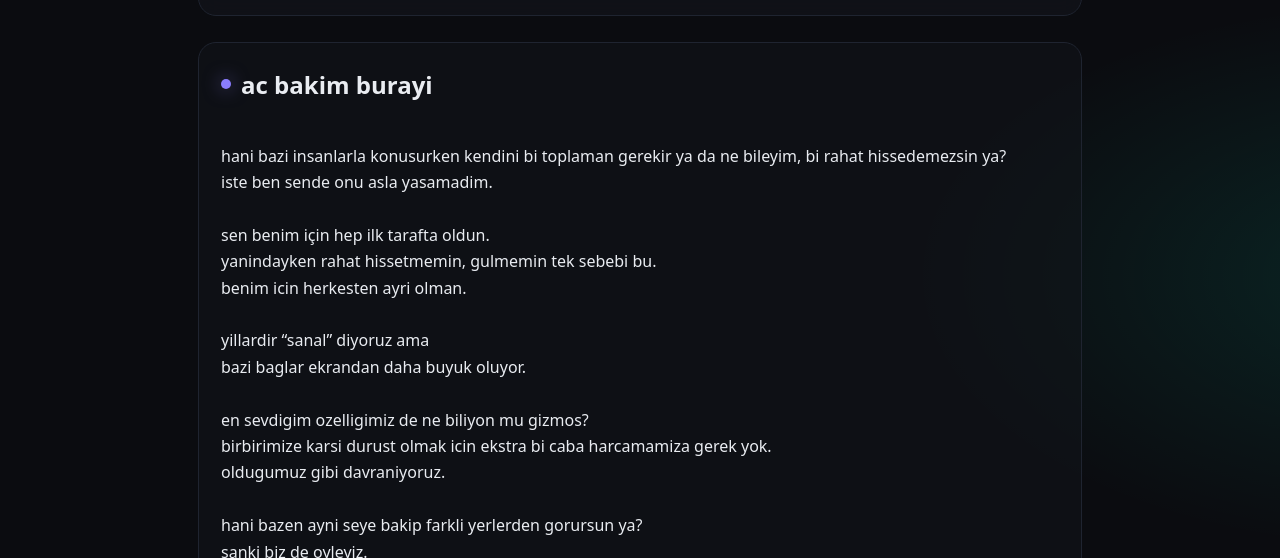
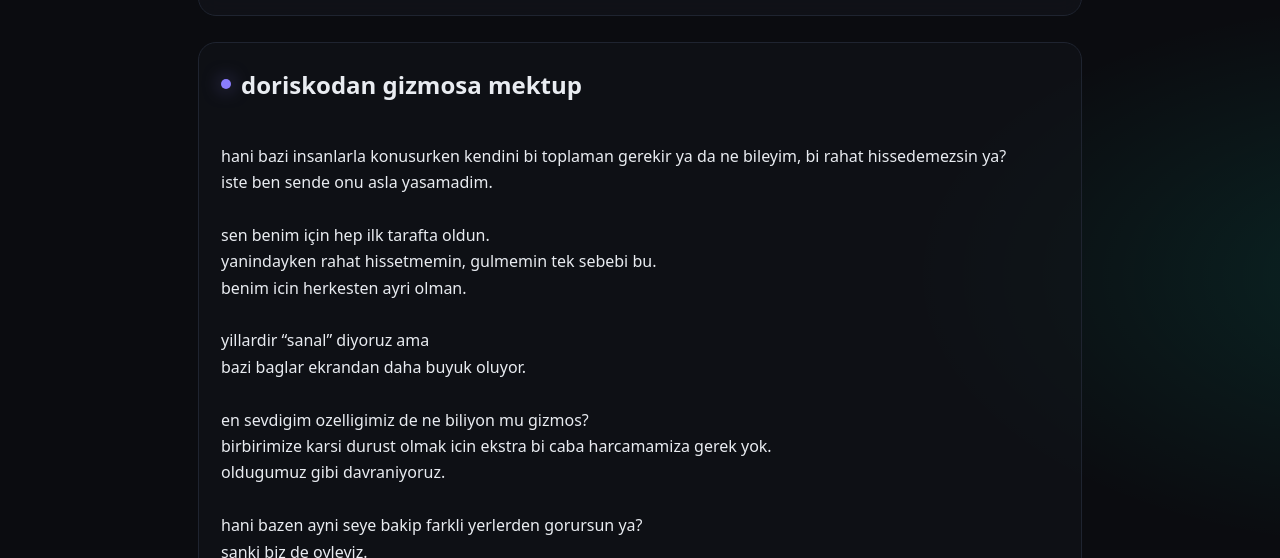
Before and after one commit to ahrisee/onlyforgizem, a plain HTML site: page index.html in a window 1280 px wide. Shown: the part 242-800 px from the top of the page. Drawn offline with Linux system fonts and the light colour scheme.

Commit message:
Update index.html

```diff
--- a/index.html
+++ b/index.html
@@ -56,7 +56,7 @@
     </section>
 
     <section class="section">
-      <h2 class="title"><span class="dot"></span> ac bakim burayi</h2>
+      <h2 class="title"><span class="dot"></span> doriskodan gizmosa mektup</h2>
       <p class="letter">
 hani bazi insanlarla konusurken kendini bi toplaman gerekir ya da ne bileyim, bi rahat hissedemezsin ya?
 iste ben sende onu asla yasamadim.
```
